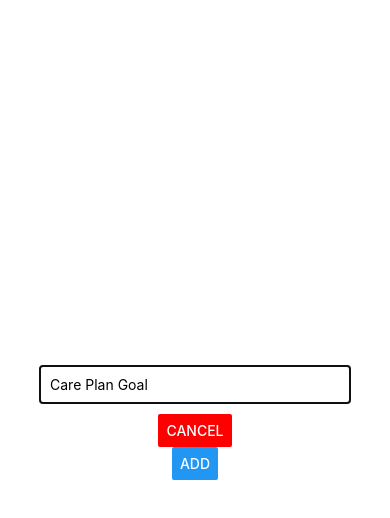
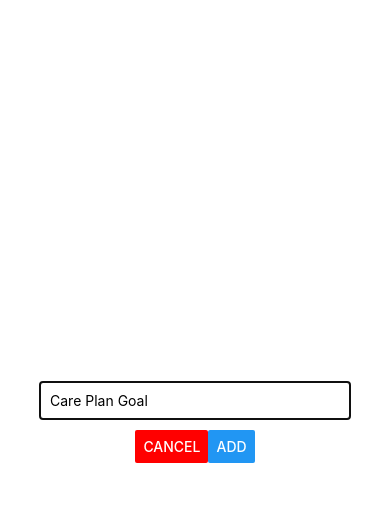
Before and after one commit to ruyaflute/my-new-app, a React Native app: screen / in a window 390 px wide. Both pictures are taken after a click on the button "ADD NEW GOAL". Shown: the top 518 px of the page. Built offline with nearby package versions, Linux system fonts and the light colour scheme.

Commit message:
style the buttons

```diff
--- a/components/GoalInput.js
+++ b/components/GoalInput.js
@@ -22,8 +22,10 @@ const GoalInput = props => {
                     onChangeText={goalInputHandler}
                     value={enteredGoal}
                 />
-                <Button title="CANCEL" color = "red" onPress={props.onCancel} />
-                <Button title="ADD" onPress={addGoalHandler} />
+                <View style ={styles.buttonContainer}>
+                    <Button title="CANCEL" color="red" onPress={props.onCancel} />
+                    <Button title="ADD" onPress={addGoalHandler} />
+                </View>
             </View>
         </Modal>
     );
@@ -42,6 +44,10 @@ const styles = StyleSheet.create({
         padding: 10,
         marginBottom: 10
     },
+    buttonContainer: {
+        flexDirection: 'row',
+        justifyContent: 'space-between'
+    }
 });
 
 export default GoalInput;
```
